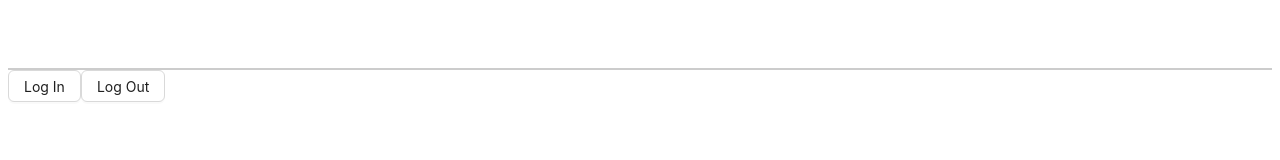
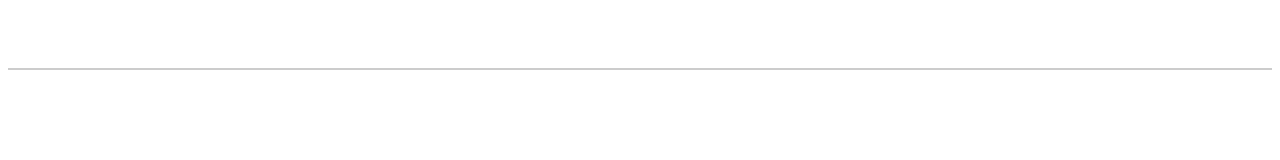
Before and after one commit to rozvalle/auth0-logintest, a React (Vite) app in the folder dashboard/: page / in a window 1280 px wide. Shown: the top 160 px of the page. Built offline with nearby package versions, Linux system fonts and the light colour scheme.

Commit message:
Remove unused LoginButton, LogoutButton, and UserBadge components from App

```diff
--- a/dashboard/src/App.jsx
+++ b/dashboard/src/App.jsx
@@ -1,7 +1,4 @@
 import './App.css'
-import LoginButton from './components/LoginButton.jsx'
-import UserBadge from './components/UserBadge.jsx'
-import LogoutButton from './components/LogoutButton.jsx'
 import Navbar from './components/NavBar.jsx'
 
 
@@ -10,9 +7,6 @@ function App() {
   return (
     <>
       <Navbar />
-      <LoginButton />
-      <LogoutButton />
-      <UserBadge />
     </>
   )
 }
```
